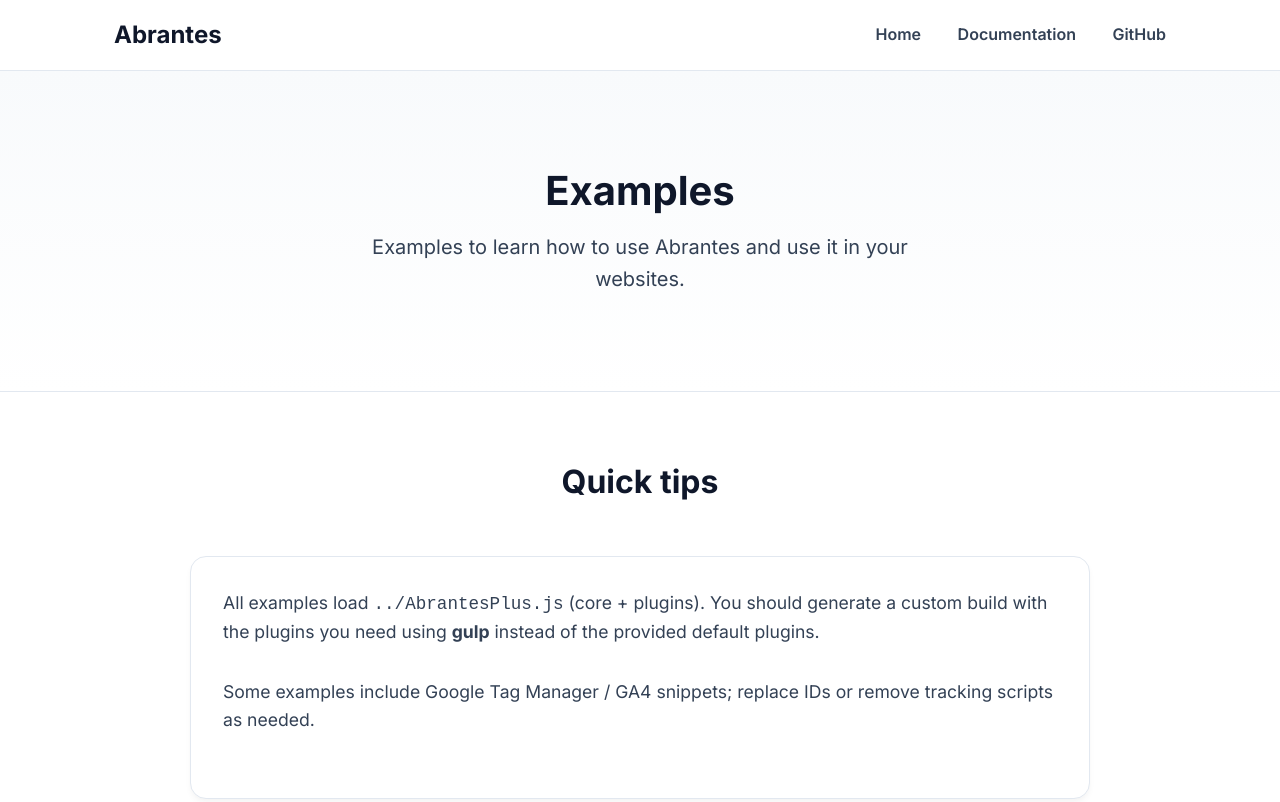
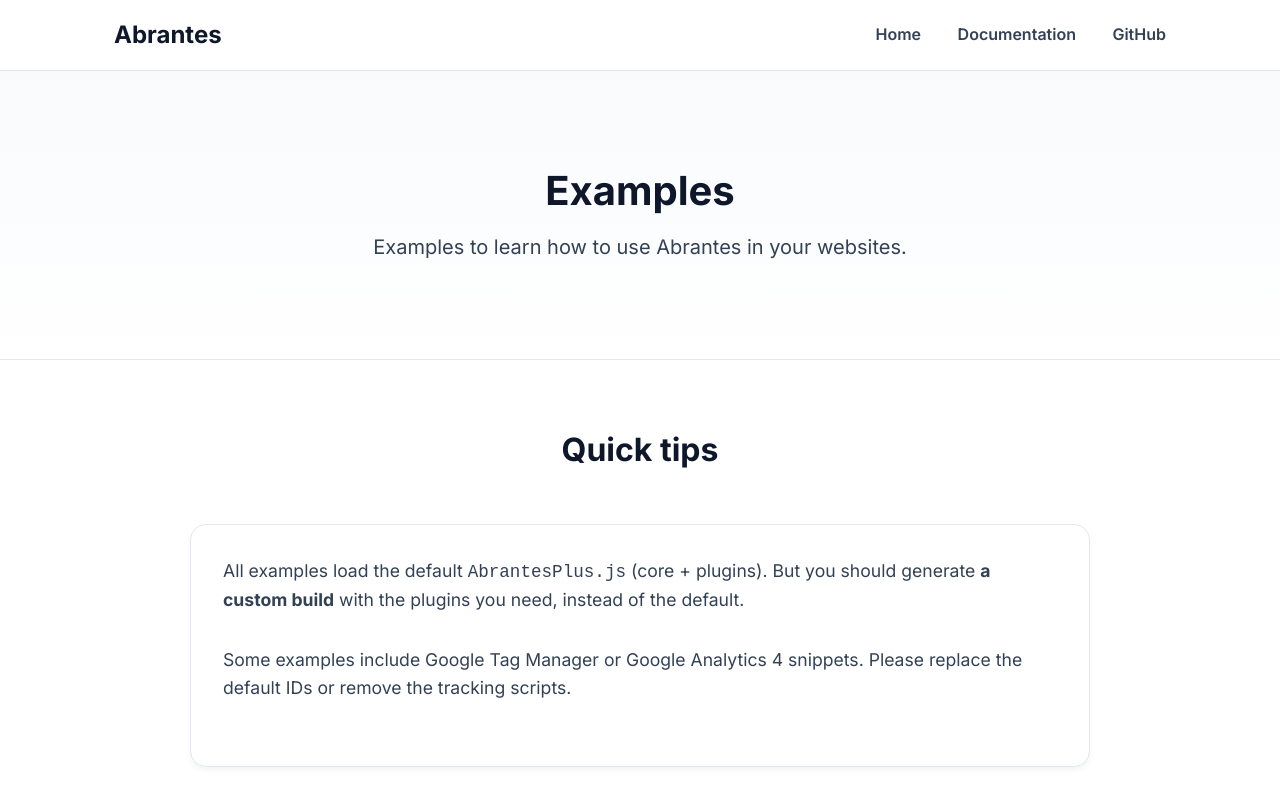
Before and after one commit to osvik/abrantes, a website: page docs/examples.html in a window 1280 px wide. Shown: the top 802 px of the page. Drawn offline with Linux system fonts and the light colour scheme.

Commit message:
Improve subtitle and quick tips

```diff
--- a/docs/examples.html
+++ b/docs/examples.html
@@ -87,7 +87,7 @@
         <section class="hero">
             <div class="container">
                 <h1>Examples</h1>
-                <p class="subtitle">Examples to learn how to  use Abrantes and use it in your websites.</p>
+                <p class="subtitle">Examples to learn how to use Abrantes in your websites.</p>
             </div>
         </section>
 
@@ -96,13 +96,12 @@
                 <h2>Quick tips</h2>
                 <div class="feature-card tip-card">
                     <p>
-                        All examples load <code>../AbrantesPlus.js</code> (core + plugins). You should generate
-                        a custom build with the plugins you need using <strong><a href="https://github.com/osvik/abrantes/wiki/Plugins">gulp</a></strong>
-                        instead of the provided default plugins.
+                        All examples load the default <code>AbrantesPlus.js</code> (core + plugins). But you should generate
+                        <strong><a href="https://github.com/osvik/abrantes/wiki/Plugins" target="_blank">a custom build</a></strong>
+                        with the plugins you need, instead of the default.
                     </p>
                     <p>
-                        Some examples include Google Tag Manager / GA4 snippets; replace IDs or remove tracking scripts
-                        as needed.
+                        Some examples include Google Tag Manager or Google Analytics 4 snippets. Please replace the default IDs or remove the tracking scripts.
                     </p>
                 </div>
             </div>
```
